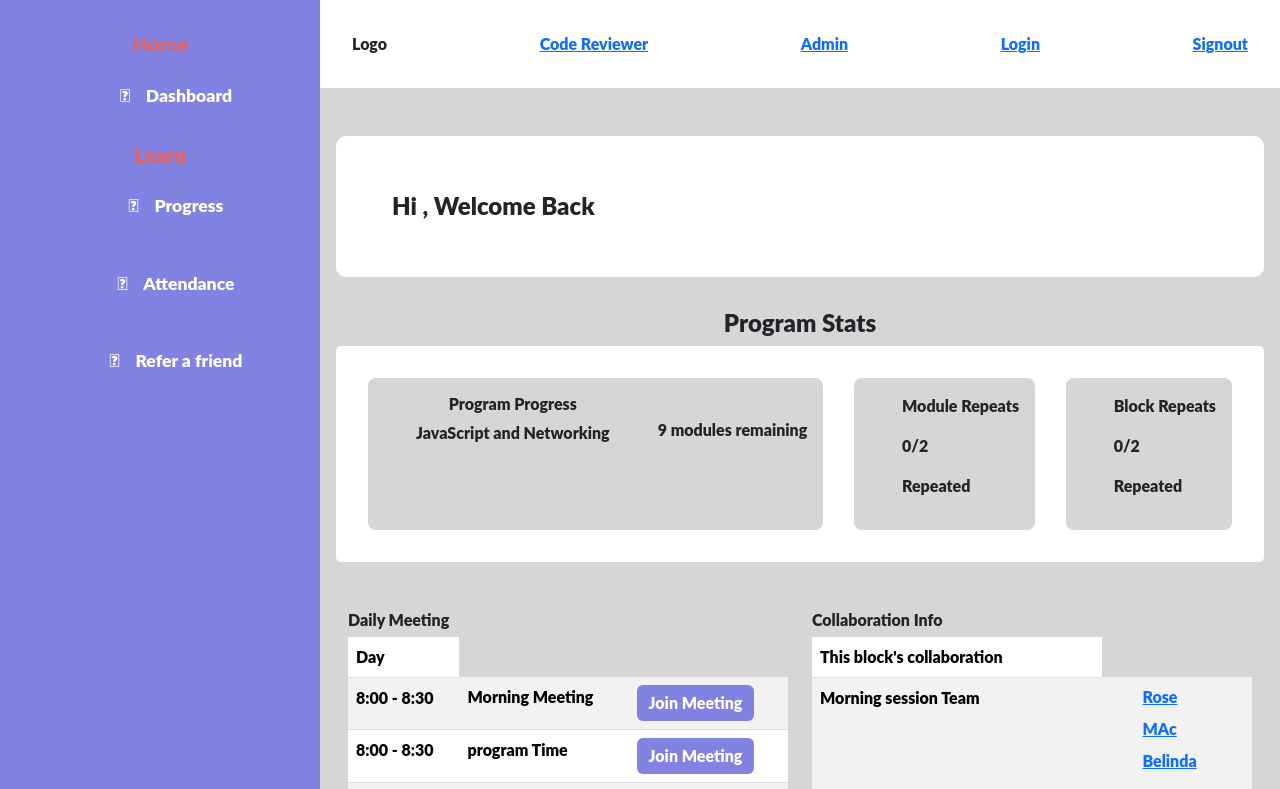
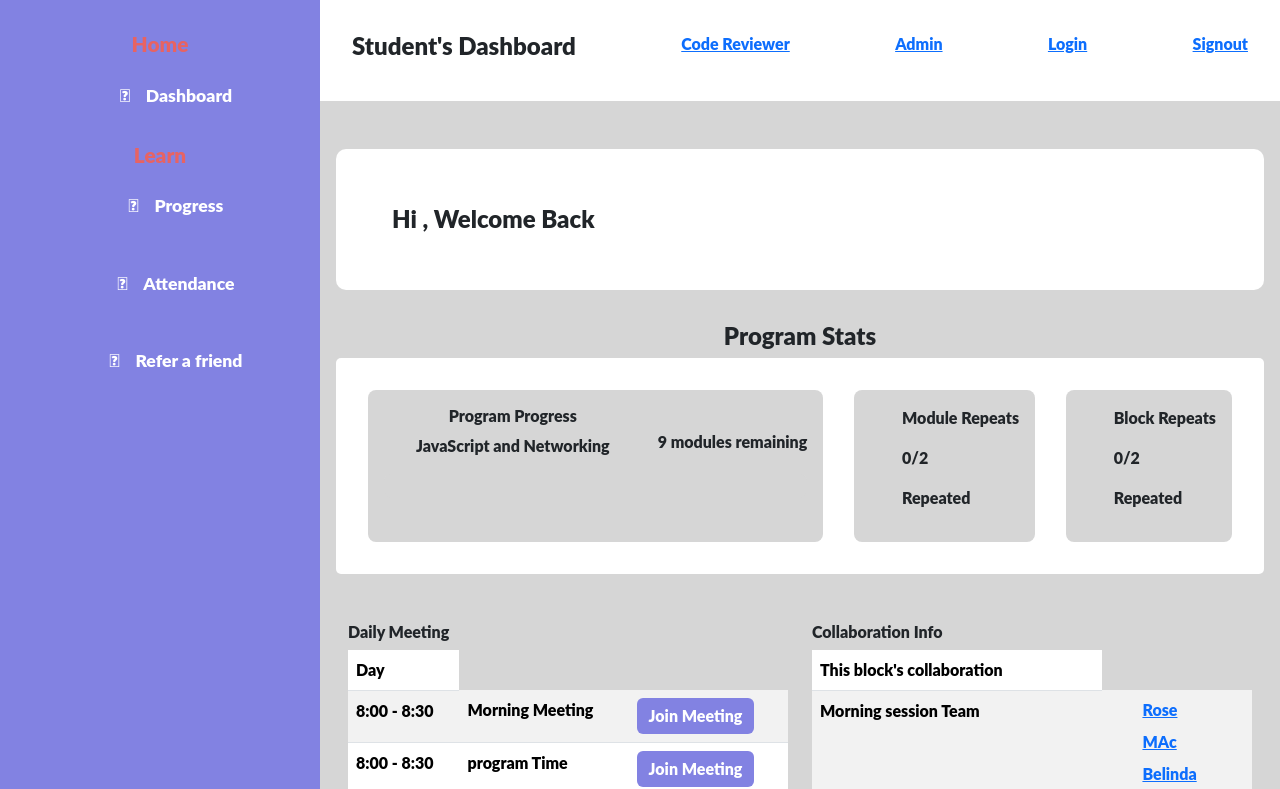
Before and after one commit to NalianAchei2020/e-learning, a React (Create React App) app in the folder client/: page / in a window 1280 px wide. Shown: the top 789 px of the page. Built offline with nearby package versions, Linux system fonts and the light colour scheme.

Commit message:
add login

```diff
--- a/client/src/pages/studentDashboad.js/Progress_section/home.js
+++ b/client/src/pages/studentDashboad.js/Progress_section/home.js
@@ -9,6 +9,7 @@ import { StoreContext } from '../../../Context/store';
 import SubmitForm from './submitForm';
 const HomeProgress = () => {
   const { state, dispatch } = useContext(StoreContext);
+  const { loginName } = state;
   //get state
   const {
     statusOne,
@@ -152,7 +153,7 @@ const HomeProgress = () => {
     <div>
       {mainPage && (
         <section className="progress-section">
-          <h4>StudentName progress</h4>
+          <h4>{loginName} progress</h4>
           <section>
             <article className="stat-progress d-flex flex-row justify-content-between bg-white">
               <div>
--- a/client/src/pages/studentDashboad.js/student.js
+++ b/client/src/pages/studentDashboad.js/student.js
@@ -80,7 +80,9 @@ const Student = () => {
       <main>
         <header>
           <ul className="nav">
-            <li>Logo</li>
+            <li>
+              <h4>Student's Dashboard</h4>
+            </li>
             <li>
               <a href="/reviewerdashboard">Code Reviewer</a>
             </li>
```
